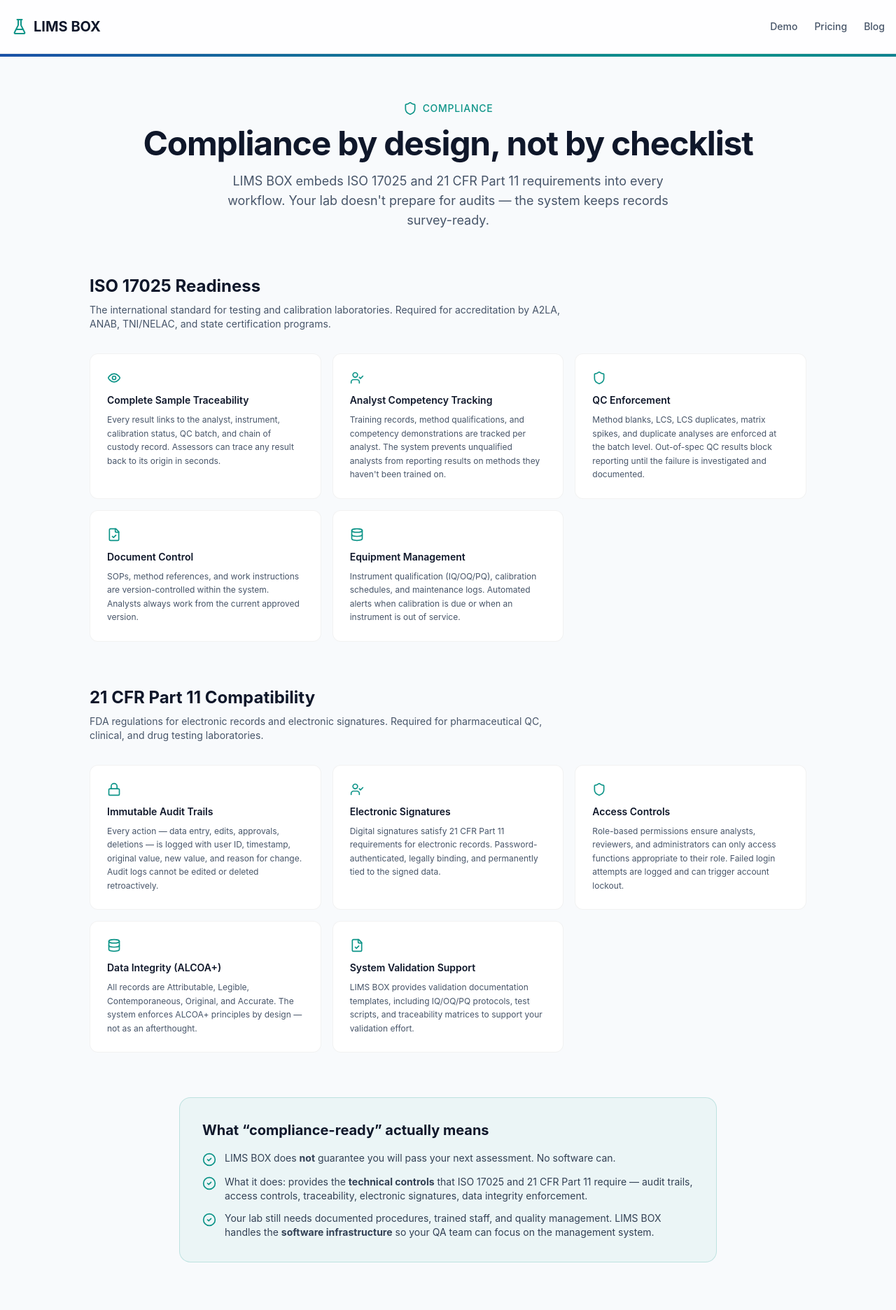
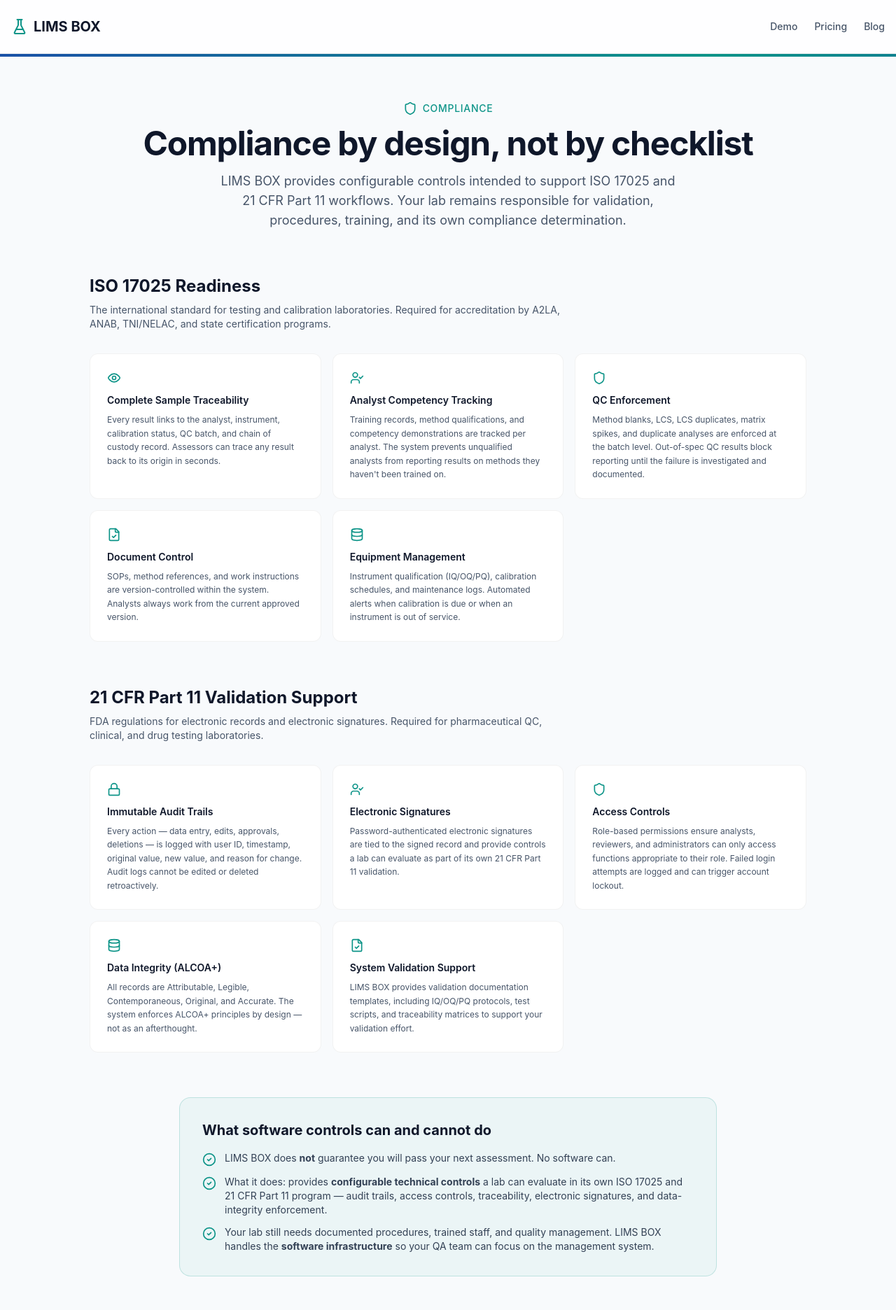
Before and after one commit to TombStoneDash/lims-box, a Next.js app: page /compliance in a window 1280 px wide. Shown: the top 1872 px of the page at 70% size. Built offline with nearby package versions, Linux system fonts and the light colour scheme.

Commit message:
fix: remove Part 11 compatibility claims (#85)

```diff
--- a/app/cola/page.tsx
+++ b/app/cola/page.tsx
@@ -189,7 +189,7 @@
                 <FileText className="w-4 h-4 text-[#2E8B57]" />
               </div>
               <div>
-                <p className="font-semibold mb-1">21 CFR Part 11 &amp; ISO 17025 compatible</p>
+                <p className="font-semibold mb-1">Controls for Part 11 &amp; ISO 17025 workflows</p>
                 <p className="text-sm text-slate-400 leading-relaxed">
                   E-signatures, controlled changes, and traceable records — without
                   hiring a quality consultant to turn them on.
--- a/app/compliance/page.tsx
+++ b/app/compliance/page.tsx
@@ -52,7 +52,7 @@
   {
     icon: UserCheck,
     title: 'Electronic Signatures',
-    description: 'Digital signatures satisfy 21 CFR Part 11 requirements for electronic records. Password-authenticated, legally binding, and permanently tied to the signed data.',
+    description: 'Password-authenticated electronic signatures are tied to the signed record and provide controls a lab can evaluate as part of its own 21 CFR Part 11 validation.',
   },
   {
     icon: Shield,
@@ -115,8 +115,9 @@
             Compliance by design, not by checklist
           </h1>
           <p className="text-lg text-slate-600 dark:text-slate-300 max-w-2xl mx-auto">
-            LIMS BOX embeds ISO 17025 and 21 CFR Part 11 requirements into every workflow.
-            Your lab doesn&apos;t prepare for audits &mdash; the system keeps records survey-ready.
+            LIMS BOX provides configurable controls intended to support ISO 17025 and
+            21 CFR Part 11 workflows. Your lab remains responsible for validation,
+            procedures, training, and its own compliance determination.
           </p>
         </div>
       </section>
@@ -143,7 +144,7 @@
       <section className="px-4 pb-16">
         <div className="max-w-5xl mx-auto">
           <div className="mb-8">
-            <h2 className="text-2xl font-bold text-slate-900 dark:text-white mb-2">21 CFR Part 11 Compatibility</h2>
+            <h2 className="text-2xl font-bold text-slate-900 dark:text-white mb-2">21 CFR Part 11 Validation Support</h2>
             <p className="text-sm text-slate-600 dark:text-slate-300 max-w-2xl">
               FDA regulations for electronic records and electronic signatures. Required for
               pharmaceutical QC, clinical, and drug testing laboratories.
@@ -161,7 +162,7 @@
       <section className="px-4 pb-16">
         <div className="max-w-3xl mx-auto bg-lab-teal/5 dark:bg-lab-teal/10 border border-lab-teal/20 rounded-2xl p-8">
           <h2 className="text-xl font-bold text-slate-900 dark:text-white mb-4">
-            What &ldquo;compliance-ready&rdquo; actually means
+            What software controls can and cannot do
           </h2>
           <div className="space-y-3 text-sm text-slate-700 dark:text-slate-300">
             <div className="flex gap-3">
@@ -170,7 +171,7 @@
             </div>
             <div className="flex gap-3">
               <CheckCircle2 className="w-5 h-5 text-lab-teal mt-0.5 shrink-0" />
-              <span>What it does: provides the <strong>technical controls</strong> that ISO 17025 and 21 CFR Part 11 require &mdash; audit trails, access controls, traceability, electronic signatures, data integrity enforcement.</span>
+              <span>What it does: provides <strong>configurable technical controls</strong> a lab can evaluate in its own ISO 17025 and 21 CFR Part 11 program &mdash; audit trails, access controls, traceability, electronic signatures, and data-integrity enforcement.</span>
             </div>
             <div className="flex gap-3">
               <CheckCircle2 className="w-5 h-5 text-lab-teal mt-0.5 shrink-0" />
--- a/app/page.tsx
+++ b/app/page.tsx
@@ -156,7 +156,7 @@
             </div>
             <div className="flex items-center gap-2 text-sm text-slate-600 dark:text-slate-300">
               <Shield className="w-5 h-5 text-lab-teal" />
-              <span className="font-medium">21 CFR Part 11 Compatible</span>
+              <span className="font-medium">Supports Part 11 Validation</span>
             </div>
             <div className="flex items-center gap-2 text-sm text-slate-600 dark:text-slate-300">
               <HeartPulse className="w-5 h-5 text-lab-teal" />
--- a/app/pricing/page.tsx
+++ b/app/pricing/page.tsx
@@ -252,7 +252,7 @@
       <section className="py-8 px-4 bg-white/50 dark:bg-white/5 border-y border-black/5 dark:border-white/5">
         <div className="max-w-4xl mx-auto flex flex-wrap justify-center gap-8 text-sm text-slate-500 dark:text-slate-400">
           <span className="flex items-center gap-2"><Shield className="w-4 h-4 text-lab-teal" /> ISO 17025 Ready</span>
-          <span className="flex items-center gap-2"><Shield className="w-4 h-4 text-lab-teal" /> 21 CFR Part 11 Compatible</span>
+          <span className="flex items-center gap-2"><Shield className="w-4 h-4 text-lab-teal" /> Supports Part 11 Validation</span>
           <span className="flex items-center gap-2"><Shield className="w-4 h-4 text-lab-teal" /> EPA Reporting Built In</span>
           <span className="flex items-center gap-2"><Shield className="w-4 h-4 text-lab-teal" /> SOC 2 Infrastructure</span>
         </div>
--- a/lib/bot/corpus.ts
+++ b/lib/bot/corpus.ts
@@ -3,7 +3,8 @@
 // entry mirrors copy that is published on lims.bot (source = site path).
 // Do NOT add claims that are not published on the site.
 // Locked brand rule — forbidden phrasings anywhere in bot output:
-// "CLIA Compliant/Certified", "HIPAA compliant", "Part 11 compliant", "FDA cleared".
+// Never state that the software itself holds regulatory compliance,
+// compatibility, certification, or clearance.
 
 export interface CorpusEntry {
   id: string;
@@ -15,7 +16,7 @@
 
 // Locked compliance positioning (verbatim, never paraphrase):
 export const COMPLIANCE_POSITIONING =
-  'Offline-capable, audit-ready LIMS designed to support CLIA, HIPAA, ISO 15189, and Part 11-compatible workflows — with human-controlled AI assistance and customer-specific validation.';
+  'Offline-capable LIMS designed to support laboratory workflows under CLIA, HIPAA, ISO 15189, and 21 CFR Part 11 — with human-controlled AI assistance and customer-specific validation.';
 
 export const corpus: CorpusEntry[] = [
   {
```
Also changed, not shown: 2 other files (tests, documents, lock files or other folders).
